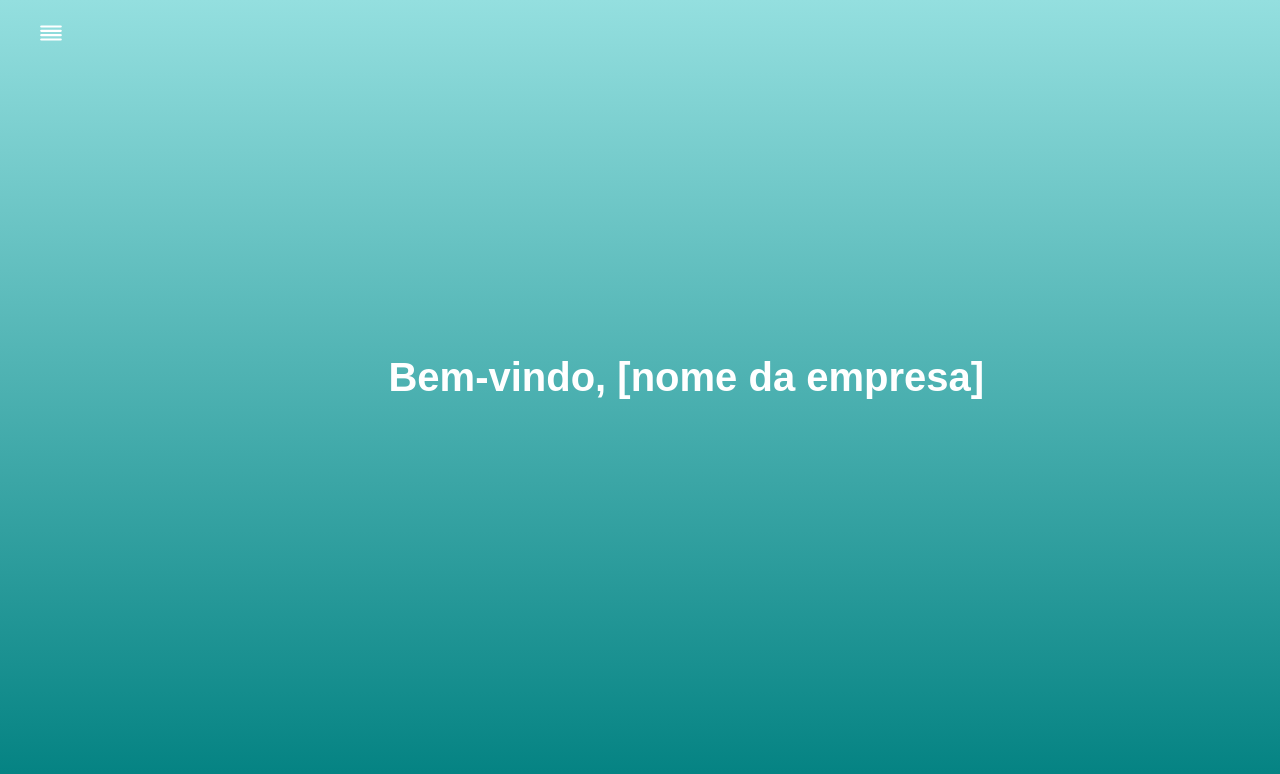
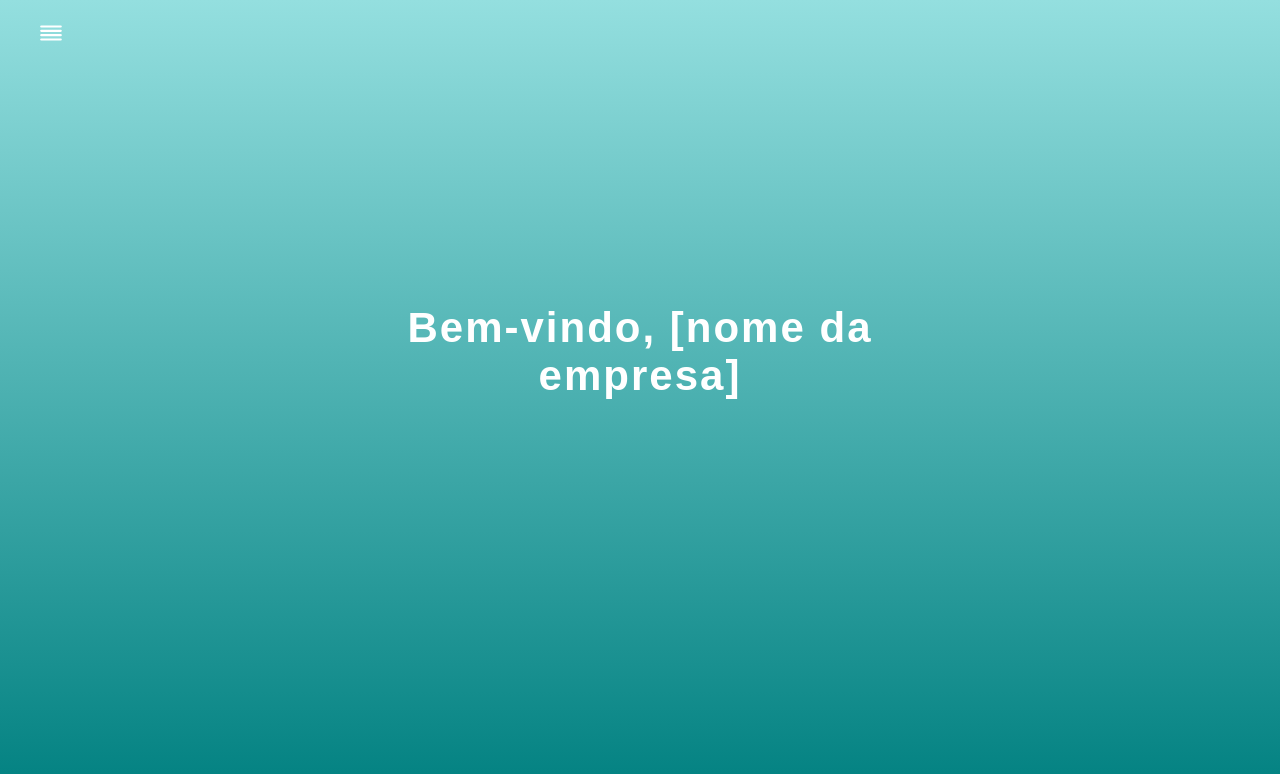
Before and after one commit to MfernandaJorge/projeto-home-care-front-end, a React (Create React App) app in the folder home-medcare-front/: page / in a window 1280 px wide. Shown: the top 774 px of the page. Built offline with nearby package versions, Linux system fonts and the light colour scheme.

Commit message:
Animação tela inicial.

```diff
--- a/home-medcare-front/src/App.js
+++ b/home-medcare-front/src/App.js
@@ -24,9 +24,10 @@ function App() {
   return (
     <div className="App">
       {!pagina && (
-        <div className={`header ${pagina ? "hide" : ""}`}>
-          <h1 className="title animate-title">Bem-vindo, [nome da empresa]</h1>
+        <div className={`header ${pagina ? "hide" : "show"}`}>
+          <h1 className="title">Bem-vindo, [nome da empresa]</h1>
         </div>
+
       )}
 
       <div className="container">
--- a/home-medcare-front/src/styles/globals.css
+++ b/home-medcare-front/src/styles/globals.css
@@ -11,22 +11,50 @@
   background-color: linear-gradient(#94dfdfff, #008080);
 }
 
-/* Centraliza o header no meio da tela */
 .header {
   position: absolute;
   top: 50%;
-  left: 35%;
-  transform: translate(40%, -50%); /* centraliza vertical e horizontal */
+  left: 50%;
+  transform: translate(0%, -50%);
   text-align: center;
   /* width: 100%; */
-  z-index: 10;
+  transition: all 0.8s ease;
 }
 
-/* Título principal */
 .title {
   color: white;
-  font-size: 40px;
+  font-size: 42px;
   font-weight: bold;
+  letter-spacing: 2px;
+  align-items: center;
+  animation: floatIn 1.5s ease forwards;
+}
+
+/* Animação de entrada: flutua e aparece */
+@keyframes floatIn {
+  0% {
+    opacity: 0;
+    transform: translate(-50%, -40%) scale(0.8);
+  }
+  60% {
+    opacity: 1;
+    transform: translate(-50%, -52%) scale(1.05);
+  }
+  100% {
+    opacity: 1;
+    transform: translate(-50%, -50%) scale(1);
+  }
+}
+
+/* Animação de saída */
+.header.hide {
+  opacity: 0;
+  transform: translate(-50%, -65%) scale(0.9);
+  pointer-events: none;
+}
+
+.header.show {
+  opacity: 1;
 }
 
 /* Animação de entrada */
```
